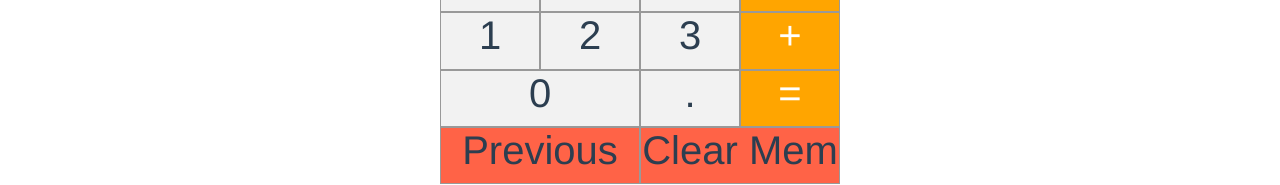
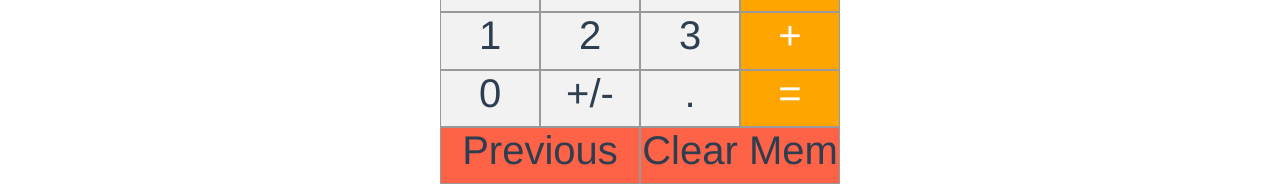
Before and after one commit to NihinlolaFaj/VueCalculator, a Vue app: page / in a window 1280 px wide. Shown: the part 316-501 px from the top of the page. Built offline with nearby package versions, Linux system fonts and the light colour scheme.

Commit message:
sign function added

```diff
--- a/src/components/Calculator.vue
+++ b/src/components/Calculator.vue
@@ -18,7 +18,8 @@
       <div @click="append('2')" class="btn">2</div>
       <div @click="append('3')" class="btn">3</div>
       <div @click="setOperator('+')" class="btn operator">+</div>
-      <div @click="append('0')" class="btn zero">0</div>
+      <div @click="append('0')" class="btn">0</div>
+      <div @click="sign" class="btn">+/-</div>
       <div @click="dot" class="btn">.</div>
       <div @click="equals" class="btn operator">=</div>
       <div @click="showPreviousResult" class="btn zero special">Previous</div>
@@ -70,13 +71,13 @@ export default {
             console.log("API call was successful");
 
             // Convert string to float
-            this.tempResult =  parseFloat(this.response.message);
+            this.tempResult = parseFloat(this.response.message);
 
             /**
              * Check if value is an integer or a double, and round up to 2 decimal places if it
              * is a double
              */
-            if(!Number.isInteger(this.tempResult)) {
+            if (!Number.isInteger(this.tempResult)) {
               console.log("I am a FLOAT!!!!");
               this.tempResult = this.tempResult.toFixed(2);
             }
@@ -172,6 +173,10 @@ export default {
 
       // Make API call
       this.callRestApi(this.SquareRootRequest, "squareroot");
+    },
+    // sign function to switch display value between negative and positive
+    sign() {
+      this.current = this.current.charAt(0) === "-" ? this.current.slice(1) : `-${this.current}`;
     }
   }
 };
```
Lines whose indentation alone changed are shown as unchanged.
